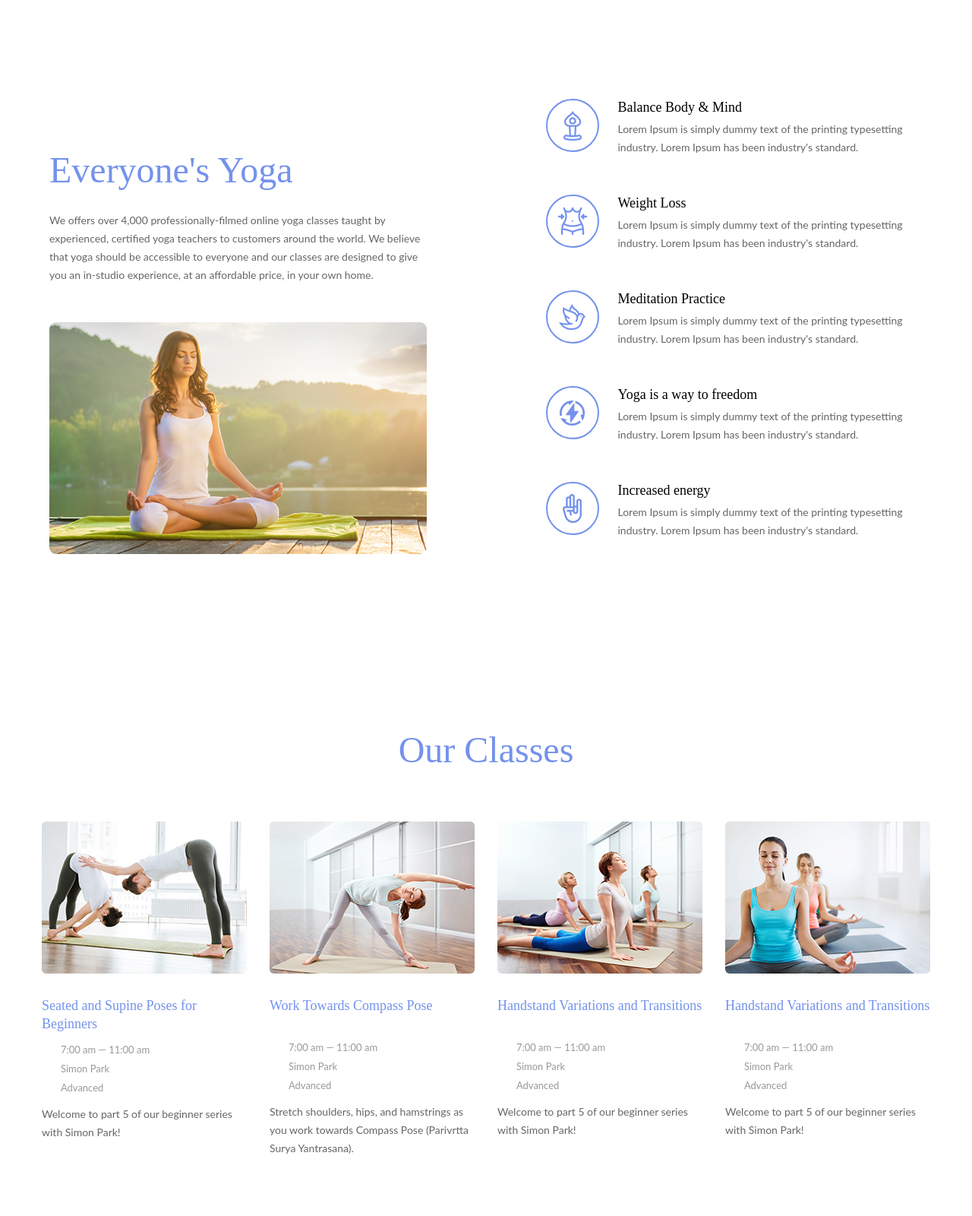
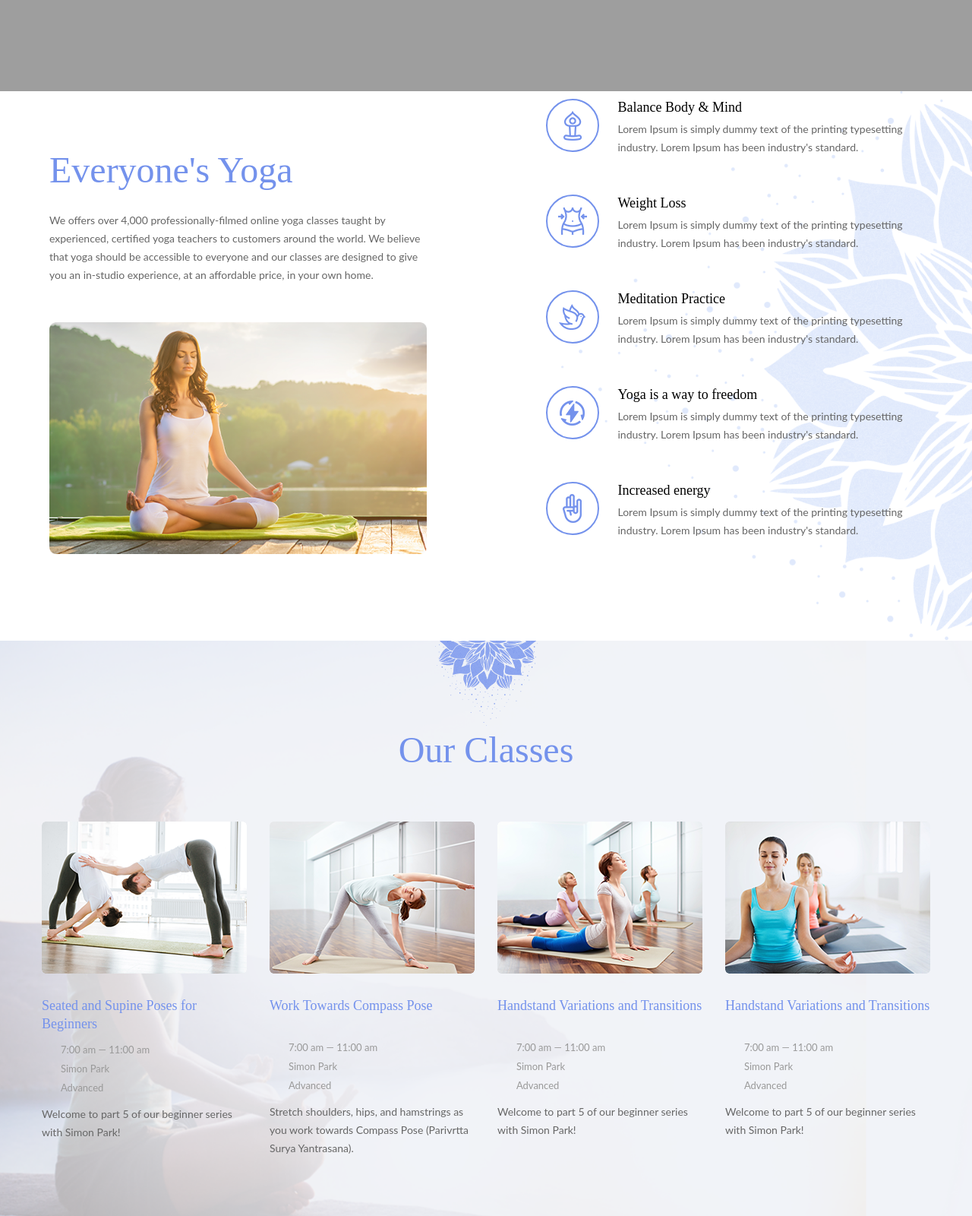
Before and after one commit to DaryaUdiryakova/yoga-landing-src, a website: page #src/index.html in a window 1280 px wide. Shown: the part 680-2280 px from the top of the page at 76% size. Drawn offline with nearby package versions, Linux system fonts and the light colour scheme; files that its build step writes are made by us from their sources; the site is published under a folder, as on GitHub Pages, so addresses that start at the root find nothing; a web font is replaced by a local one.

Commit message:
fix path to background

```diff
--- a/#src/scss/_about.scss
+++ b/#src/scss/_about.scss
@@ -1,5 +1,5 @@
 .about {
-  background: url('/img/about/bg-about-2.png') no-repeat bottom right / contain;
+  background: url('../img/about/bg-about-2.png') no-repeat bottom right / contain;
 
   .about__body {
     padding-bottom : 100px;
--- a/#src/scss/_classes.scss
+++ b/#src/scss/_classes.scss
@@ -1,5 +1,5 @@
 .classes {
-  background: url('/img/classes/bg-classes-1.png') no-repeat center left/cover;
+  background: url('../img/classes/bg-classes-1.png') no-repeat center left/cover;
   position  : relative;
   padding   : 120px 0 100px;
 
@@ -57,7 +57,7 @@
   width     : 100%;
   height    : 100%;
   content   : " ";
-  background: url('/img/classes/bg-classes-2.png') no-repeat center top;
+  background: url('../img/classes/bg-classes-2.png') no-repeat center top;
   position  : absolute;
   top       : 0;
 }
--- a/#src/scss/_instructors.scss
+++ b/#src/scss/_instructors.scss
@@ -1,7 +1,7 @@
 .instructors {
 
   &__header {
-    background: url('/img/instructors/bg-instructors.png') no-repeat center right / cover;
+    background: url('../img/instructors/bg-instructors.png') no-repeat center right / cover;
 
     .title-section {
       margin: 0 auto;
--- a/#src/scss/_main.scss
+++ b/#src/scss/_main.scss
@@ -91,7 +91,7 @@
 
 .main::before {
   content            : "";
-  background-image   : url('/img/main/bg-main-1.png');
+  background-image   : url('../img/main/bg-main-1.png');
   background-repeat  : no-repeat;
   background-position: center bottom;
   background-size    : cover;
```
